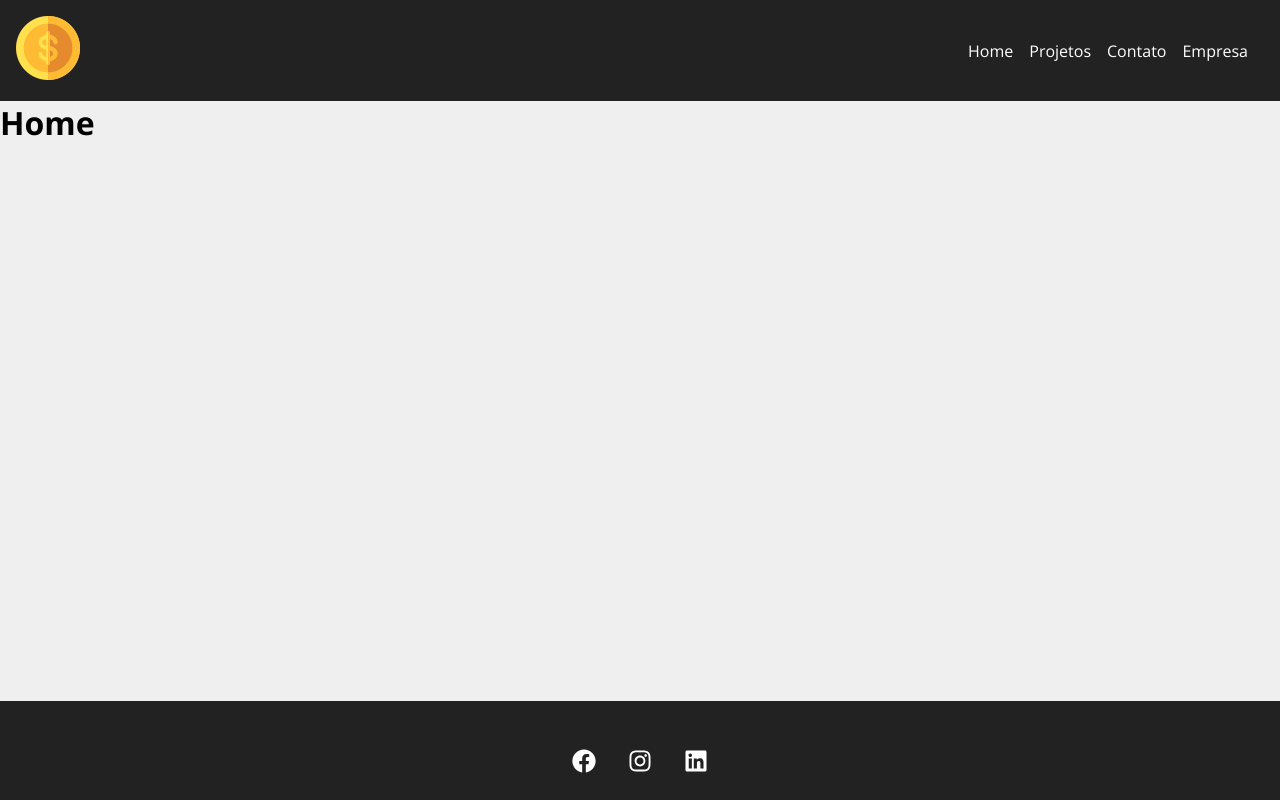
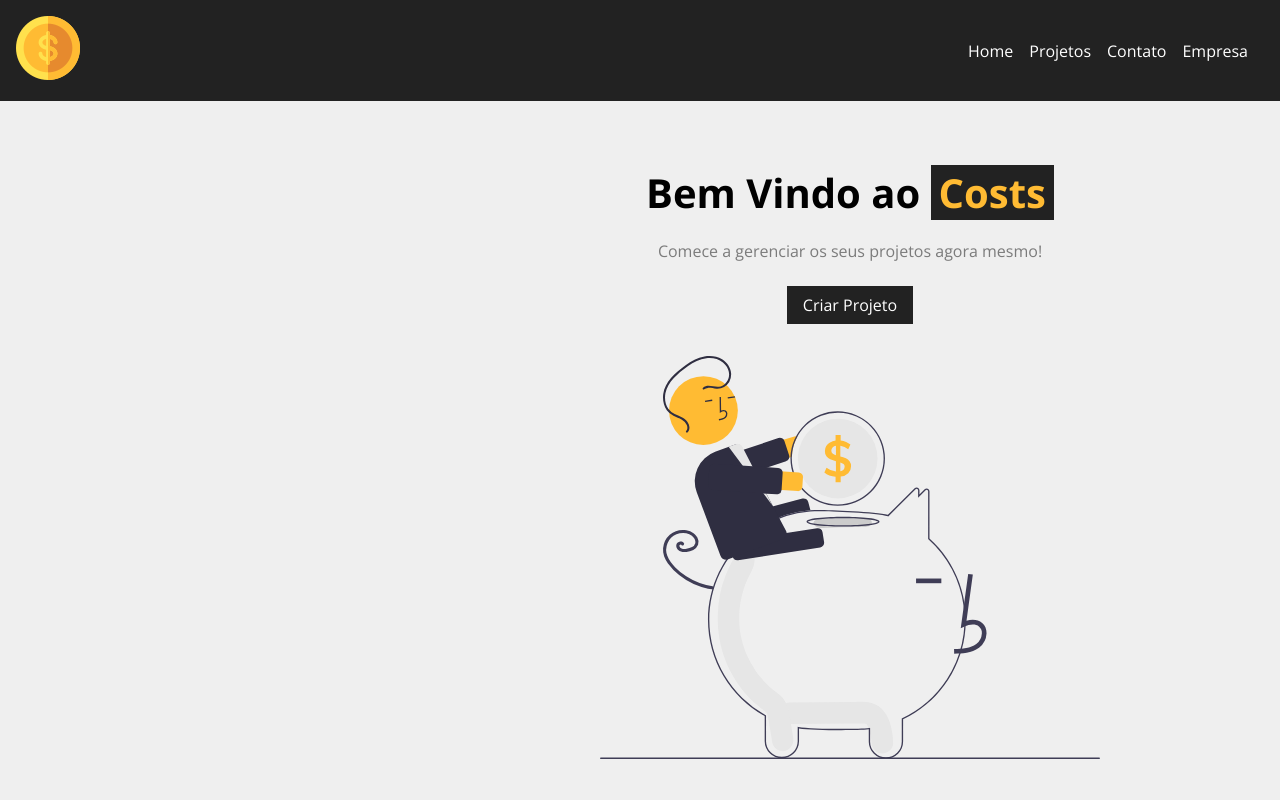
Before and after one commit to Vinizik/Costs-React, a React (Create React App) app: page / in a window 1280 px wide. Shown: the top 800 px of the page. Built offline with nearby package versions, Linux system fonts and the light colour scheme.

Commit message:
Criação e Estilização da página Home

```diff
--- /dev/null
+++ b/src/components/layouts/LinkButton.js
@@ -0,0 +1,12 @@
+import styles from './LinkButton.module.css';
+import { Link } from 'react-router-dom';
+
+const LinkButton = ({ to, text }) => {
+  return (
+    <Link className={styles.btn} to={to}>
+      {text}
+    </Link>
+  );
+};
+
+export default LinkButton;
--- /dev/null
+++ b/src/components/layouts/LinkButton.module.css
@@ -0,0 +1,11 @@
+.btn {
+  background: #222;
+  color: #fff;
+  padding: 0.5em 1em;
+  text-decoration: none;
+  transition: 0.5s;
+}
+
+.btn:hover {
+  color: #ffbb33;
+}
--- a/src/components/pages/Home.js
+++ b/src/components/pages/Home.js
@@ -1,5 +1,18 @@
+import styles from './Home.module.css';
+import savings from '../../imgs/savings.svg';
+import LinkButton from '../layouts/LinkButton';
+
 const Home = () => {
-  return <h1>Home</h1>;
+  return (
+    <section className={styles.home_container}>
+      <h1>
+        Bem Vindo ao <span>Costs</span>
+      </h1>
+      <p>Comece a gerenciar os seus projetos agora mesmo!</p>
+      <LinkButton to="/newproject" text="Criar Projeto" />
+      <img src={savings} alt="Costs"></img>
+    </section>
+  );
 };
 
 export default Home;
--- /dev/null
+++ b/src/components/pages/Home.module.css
@@ -0,0 +1,29 @@
+.home_container {
+  width: 100%;
+  display: flex;
+  flex-direction: column;
+  align-items: center;
+  justify-content: center;
+  padding: 4em;
+}
+
+.home_container h1 {
+  font-size: 2.5em;
+  margin-bottom: 0.5em;
+}
+
+.home_container h1 span {
+  color: #ffbb33;
+  padding: 0 0.2em;
+  background-color: #222;
+}
+
+.home_container p {
+  margin-bottom: 1.5em;
+  color: #7b7b7b;
+}
+
+.home_container img {
+  width: 500px;
+  margin: 2em 0;
+}
```
